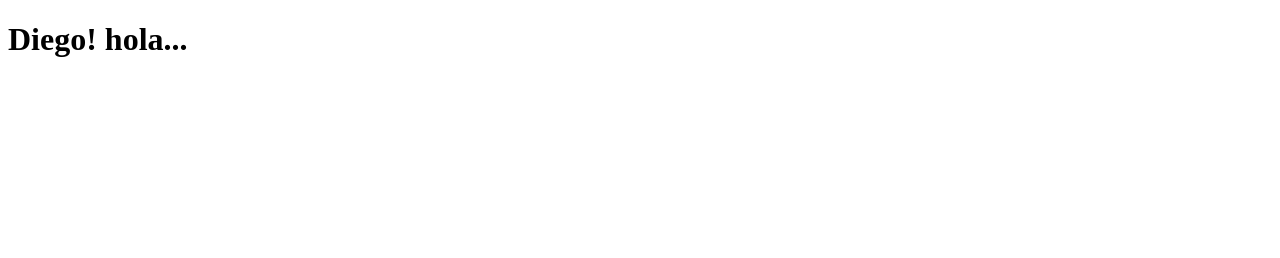
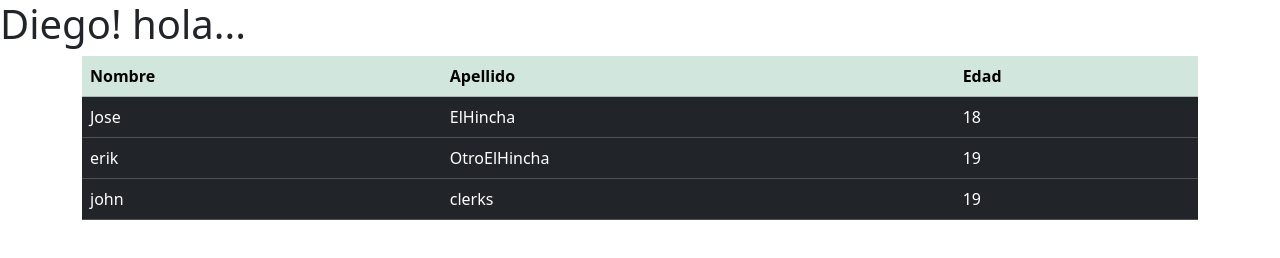
Before and after one commit to josegomez112/proyectoLaboratorio, a website: page public/index.html in a window 1280 px wide. Drawn offline with nearby package versions, Linux system fonts and the light colour scheme.

Commit message:
version 1.01 -> tabla

```diff
--- a/public/index.html
+++ b/public/index.html
@@ -3,9 +3,52 @@
 <head>
     <meta charset="UTF-8">
     <meta name="viewport" content="width=device-width, initial-scale=1.0">
+    <link href="https://cdn.jsdelivr.net/npm/bootstrap@5.3.3/dist/css/bootstrap.min.css" rel="stylesheet" integrity="sha384-QWTKZyjpPEjISv5WaRU9OFeRpok6YctnYmDr5pNlyT2bRjXh0JMhjY6hW+ALEwIH" crossorigin="anonymous">
+
     <title>Document</title>
 </head>
 <body>
     <h1>Diego! hola...</h1>
+
+    <div class="container">
+        <div class="row">
+            <div>
+                <table  class="table table-dark">
+                    <thead>
+                        <tr class="table-success">
+                            <th>Nombre</th>
+                            <th>Apellido</th>
+                            <th>Edad</th>
+                        </tr>
+                    </thead>
+                    <tbody>
+                        <tr>
+                            <td>Jose</td>
+                            <td>ElHincha</td>
+                            <td>18</td>
+                        </tr>
+                        <tr>
+                            <td>erik</td>
+                            <td>OtroElHincha</td>
+                            <td>19</td>
+                        </tr>
+                        <tr>
+                            <td>john</td>
+                            <td>clerks</td>
+                            <td>19</td>
+                        </tr>
+
+                    </tbody>
+
+
+
+                </table>
+
+            </div>
+        </div>
+    </div>
+
+
+<script src="https://cdn.jsdelivr.net/npm/bootstrap@5.3.3/dist/js/bootstrap.bundle.min.js" integrity="sha384-YvpcrYf0tY3lHB60NNkmXc5s9fDVZLESaAA55NDzOxhy9GkcIdslK1eN7N6jIeHz" crossorigin="anonymous"></script>
 </body>
 </html>
```
